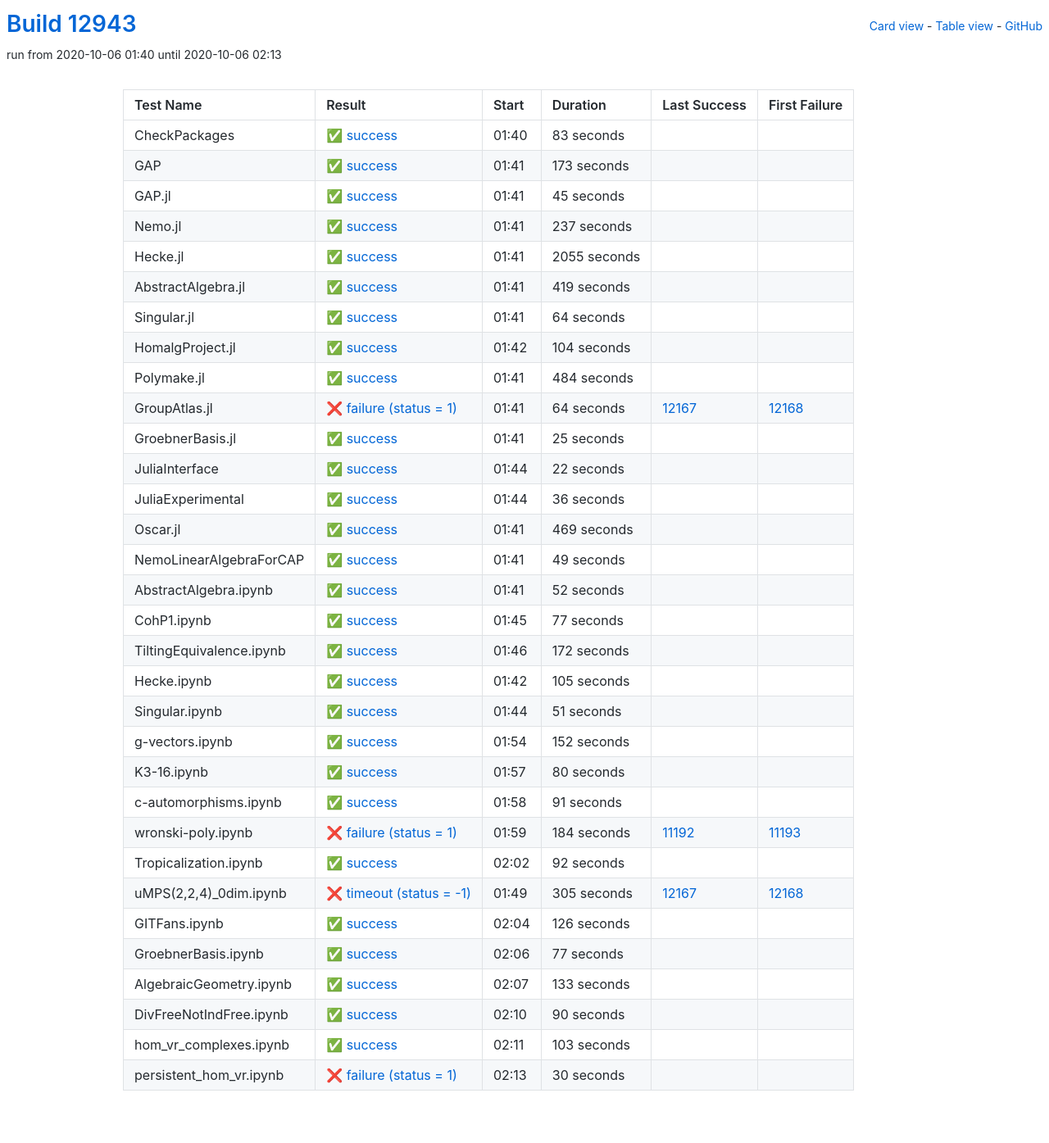
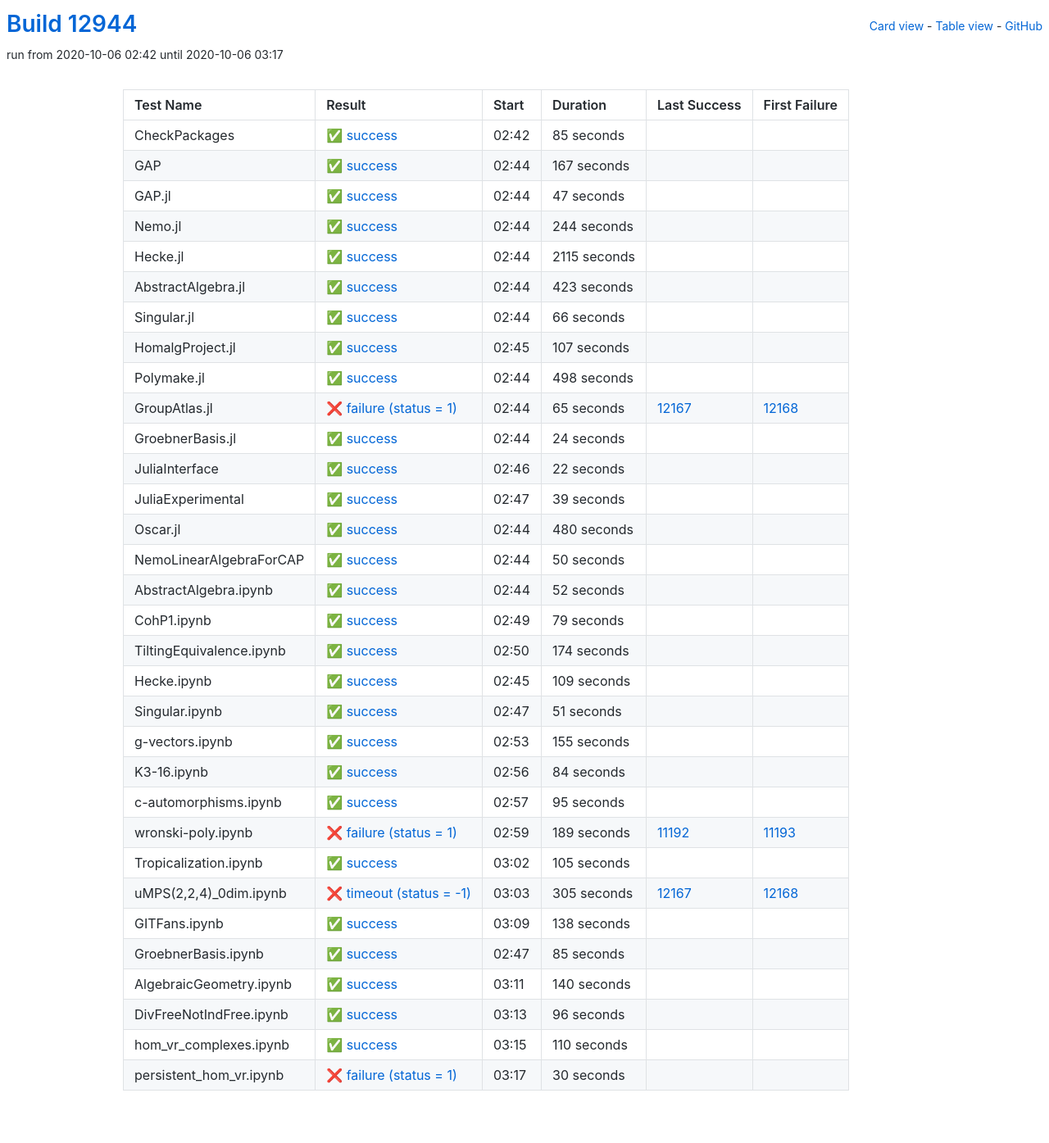
Before and after one commit to oscar-system/oscar-ci-status, a Jekyll site: the page built from table.html, in a window 1280 px wide. Shown: the whole page at 82% size. Built offline with Jekyll 4.4.1, drawn with Linux system fonts in a browser that asks for light colours.

Commit message:
Build #12944

```diff
--- a/_data/ci.yml
+++ b/_data/ci.yml
@@ -1,6 +1,6 @@
 ---
-build: 12943
-build_url: https://oscarci.mathematik.uni-kl.de/job/oscar/12943/
+build: 12944
+build_url: https://oscarci.mathematik.uni-kl.de/job/oscar/12944/
 job: oscar
 organization: oscar-system
 repo: oscar-ci-status
@@ -8,140 +8,140 @@
 tests:
 - name: CheckPackages
   id: checkpackages
-  log: https://oscarci.mathematik.uni-kl.de/job/oscar/12943/artifact/logs/build-12943/CheckPackages.log
-  start: 2020-10-06 01:40
+  log: https://oscarci.mathematik.uni-kl.de/job/oscar/12944/artifact/logs/build-12944/CheckPackages.log
+  start: 2020-10-06 02:42
   success: true
   exitcode: 0
   status: success
-  duration: 83
+  duration: 85
   last_success: false
   last_success_url:
   first_failure: false
   first_failure_url:
 - name: GAP
   id: gap
-  log: https://oscarci.mathematik.uni-kl.de/job/oscar/12943/artifact/logs/build-12943/GAP.log
-  start: 2020-10-06 01:41
+  log: https://oscarci.mathematik.uni-kl.de/job/oscar/12944/artifact/logs/build-12944/GAP.log
+  start: 2020-10-06 02:44
   success: true
   exitcode: 0
   status: success
-  duration: 173
+  duration: 167
   last_success: false
   last_success_url:
   first_failure: false
   first_failure_url:
 - name: GAP.jl
   id: gap-jl
-  log: https://oscarci.mathematik.uni-kl.de/job/oscar/12943/artifact/logs/build-12943/GAP.jl.log
-  start: 2020-10-06 01:41
+  log: https://oscarci.mathematik.uni-kl.de/job/oscar/12944/artifact/logs/build-12944/GAP.jl.log
+  start: 2020-10-06 02:44
   success: true
   exitcode: 0
   status: success
-  duration: 45
+  duration: 47
   last_success: false
   last_success_url:
   first_failure: false
   first_failure_url:
 - name: Nemo.jl
   id: nemo-jl
-  log: https://oscarci.mathematik.uni-kl.de/job/oscar/12943/artifact/logs/build-12943/Nemo.jl.log
-  start: 2020-10-06 01:41
+  log: https://oscarci.mathematik.uni-kl.de/job/oscar/12944/artifact/logs/build-12944/Nemo.jl.log
+  start: 2020-10-06 02:44
   success: true
   exitcode: 0
   status: success
-  duration: 237
+  duration: 244
   last_success: false
   last_success_url:
   first_failure: false
   first_failure_url:
 - name: Hecke.jl
   id: hecke-jl
-  log: https://oscarci.mathematik.uni-kl.de/job/oscar/12943/artifact/logs/build-12943/Hecke.jl.log
-  start: 2020-10-06 01:41
+  log: https://oscarci.mathematik.uni-kl.de/job/oscar/12944/artifact/logs/build-12944/Hecke.jl.log
+  start: 2020-10-06 02:44
   success: true
   exitcode: 0
   status: success
-  duration: 2055
+  duration: 2115
   last_success: false
   last_success_url:
   first_failure: false
   first_failure_url:
 - name: AbstractAlgebra.jl
   id: abstractalgebra-jl
-  log: https://oscarci.mathematik.uni-kl.de/job/oscar/12943/artifact/logs/build-12943/AbstractAlgebra.jl.log
-  start: 2020-10-06 01:41
+  log: https://oscarci.mathematik.uni-kl.de/job/oscar/12944/artifact/logs/build-12944/AbstractAlgebra.jl.log
+  start: 2020-10-06 02:44
   success: true
   exitcode: 0
   status: success
-  duration: 419
+  duration: 423
   last_success: false
   last_success_url:
   first_failure: false
   first_failure_url:
 - name: Singular.jl
   id: singular-jl
-  log: https://oscarci.mathematik.uni-kl.de/job/oscar/12943/artifact/logs/build-12943/Singular.jl.log
-  start: 2020-10-06 01:41
+  log: https://oscarci.mathematik.uni-kl.de/job/oscar/12944/artifact/logs/build-12944/Singular.jl.log
+  start: 2020-10-06 02:44
   success: true
   exitcode: 0
   status: success
-  duration: 64
+  duration: 66
   last_success: false
   last_success_url:
   first_failure: false
   first_failure_url:
 - name: HomalgProject.jl
   id: homalgproject-jl
-  log: https://oscarci.mathematik.uni-kl.de/job/oscar/12943/artifact/logs/build-12943/HomalgProject.jl.log
-  start: 2020-10-06 01:42
+  log: https://oscarci.mathematik.uni-kl.de/job/oscar/12944/artifact/logs/build-12944/HomalgProject.jl.log
+  start: 2020-10-06 02:45
   success: true
   exitcode: 0
   status: success
-  duration: 104
+  duration: 107
   last_success: false
   last_success_url:
   first_failure: false
   first_failure_url:
 - name: Polymake.jl
   id: polymake-jl
-  log: https://oscarci.mathematik.uni-kl.de/job/oscar/12943/artifact/logs/build-12943/Polymake.jl.log
-  start: 2020-10-06 01:41
+  log: https://oscarci.mathematik.uni-kl.de/job/oscar/12944/artifact/logs/build-12944/Polymake.jl.log
+  start: 2020-10-06 02:44
   success: true
   exitcode: 0
   status: success
-  duration: 484
+  duration: 498
   last_success: false
   last_success_url:
   first_failure: false
   first_failure_url:
 - name: GroupAtlas.jl
   id: groupatlas-jl
-  log: https://oscarci.mathematik.uni-kl.de/job/oscar/12943/artifact/logs/build-12943/GroupAtlas.jl.log
-  start: 2020-10-06 01:41
+  log: https://oscarci.mathematik.uni-kl.de/job/oscar/12944/artifact/logs/build-12944/GroupAtlas.jl.log
+  start: 2020-10-06 02:44
   success: false
   exitcode: 1
   status: failure
-  duration: 64
+  duration: 65
   last_success: 12167
   last_success_url: https://oscarci.mathematik.uni-kl.de/job/oscar/12167/
   first_failure: 12168
   first_failure_url: https://oscarci.mathematik.uni-kl.de/job/oscar/12168/
 - name: GroebnerBasis.jl
   id: groebnerbasis-jl
-  log: https://oscarci.mathematik.uni-kl.de/job/oscar/12943/artifact/logs/build-12943/GroebnerBasis.jl.log
-  start: 2020-10-06 01:41
+  log: https://oscarci.mathematik.uni-kl.de/job/oscar/12944/artifact/logs/build-12944/GroebnerBasis.jl.log
+  start: 2020-10-06 02:44
   success: true
   exitcode: 0
   status: success
-  duration: 25
+  duration: 24
   last_success: false
   last_success_url:
   first_failure: false
   first_failure_url:
 - name: JuliaInterface
   id: juliainterface
-  log: https://oscarci.mathematik.uni-kl.de/job/oscar/12943/artifact/logs/build-12943/JuliaInterface.log
-  start: 2020-10-06 01:44
+  log: https://oscarci.mathematik.uni-kl.de/job/oscar/12944/artifact/logs/build-12944/JuliaInterface.log
+  start: 2020-10-06 02:46
   success: true
   exitcode: 0
   status: success
@@ -152,44 +152,44 @@
   first_failure_url:
 - name: JuliaExperimental
   id: juliaexperimental
-  log: https://oscarci.mathematik.uni-kl.de/job/oscar/12943/artifact/logs/build-12943/JuliaExperimental.log
-  start: 2020-10-06 01:44
+  log: https://oscarci.mathematik.uni-kl.de/job/oscar/12944/artifact/logs/build-12944/JuliaExperimental.log
+  start: 2020-10-06 02:47
   success: true
   exitcode: 0
   status: success
-  duration: 36
+  duration: 39
   last_success: false
   last_success_url:
   first_failure: false
   first_failure_url:
 - name: Oscar.jl
   id: oscar-jl
-  log: https://oscarci.mathematik.uni-kl.de/job/oscar/12943/artifact/logs/build-12943/Oscar.jl.log
-  start: 2020-10-06 01:41
+  log: https://oscarci.mathematik.uni-kl.de/job/oscar/12944/artifact/logs/build-12944/Oscar.jl.log
+  start: 2020-10-06 02:44
   success: true
   exitcode: 0
   status: success
-  duration: 469
+  duration: 480
   last_success: false
   last_success_url:
   first_failure: false
   first_failure_url:
 - name: NemoLinearAlgebraForCAP
   id: nemolinearalgebraforcap
-  log: https://oscarci.mathematik.uni-kl.de/job/oscar/12943/artifact/logs/build-12943/NemoLinearAlgebraForCAP.log
-  start: 2020-10-06 01:41
+  log: https://oscarci.mathematik.uni-kl.de/job/oscar/12944/artifact/logs/build-12944/NemoLinearAlgebraForCAP.log
+  start: 2020-10-06 02:44
   success: true
   exitcode: 0
   status: success
-  duration: 49
+  duration: 50
   last_success: false
   last_success_url:
   first_failure: false
   first_failure_url:
 - name: AbstractAlgebra.ipynb
   id: abstractalgebra-ipynb
-  log: https://oscarci.mathematik.uni-kl.de/job/oscar/12943/artifact/logs/build-12943/AbstractAlgebra.ipynb.log
-  start: 2020-10-06 01:41
+  log: https://oscarci.mathematik.uni-kl.de/job/oscar/12944/artifact/logs/build-12944/AbstractAlgebra.ipynb.log
+  start: 2020-10-06 02:44
   success: true
   exitcode: 0
   status: success
@@ -200,44 +200,44 @@
   first_failure_url:
 - name: CohP1.ipynb
   id: cohp1-ipynb
-  log: https://oscarci.mathematik.uni-kl.de/job/oscar/12943/artifact/logs/build-12943/CohP1.ipynb.log
-  start: 2020-10-06 01:45
+  log: https://oscarci.mathematik.uni-kl.de/job/oscar/12944/artifact/logs/build-12944/CohP1.ipynb.log
+  start: 2020-10-06 02:49
   success: true
   exitcode: 0
   status: success
-  duration: 77
+  duration: 79
   last_success: false
   last_success_url:
   first_failure: false
   first_failure_url:
 - name: TiltingEquivalence.ipynb
   id: tiltingequivalence-ipynb
-  log: https://oscarci.mathematik.uni-kl.de/job/oscar/12943/artifact/logs/build-12943/TiltingEquivalence.ipynb.log
-  start: 2020-10-06 01:46
+  log: https://oscarci.mathematik.uni-kl.de/job/oscar/12944/artifact/logs/build-12944/TiltingEquivalence.ipynb.log
+  start: 2020-10-06 02:50
   success: true
   exitcode: 0
   status: success
-  duration: 172
+  duration: 174
   last_success: false
   last_success_url:
   first_failure: false
   first_failure_url:
 - name: Hecke.ipynb
   id: hecke-ipynb
-  log: https://oscarci.mathematik.uni-kl.de/job/oscar/12943/artifact/logs/build-12943/Hecke.ipynb.log
-  start: 2020-10-06 01:42
+  log: https://oscarci.mathematik.uni-kl.de/job/oscar/12944/artifact/logs/build-12944/Hecke.ipynb.log
+  start: 2020-10-06 02:45
   success: true
   exitcode: 0
   status: success
-  duration: 105
+  duration: 109
   last_success: false
   last_success_url:
   first_failure: false
   first_failure_url:
 - name: Singular.ipynb
   id: singular-ipynb
-  log: https://oscarci.mathematik.uni-kl.de/job/oscar/12943/artifact/logs/build-12943/Singular.ipynb.log
-  start: 2020-10-06 01:44
+  log: https://oscarci.mathematik.uni-kl.de/job/oscar/12944/artifact/logs/build-12944/Singular.ipynb.log
+  start: 2020-10-06 02:47
   success: true
   exitcode: 0
   status: success
@@ -248,68 +248,68 @@
   first_failure_url:
 - name: g-vectors.ipynb
   id: g-vectors-ipynb
-  log: https://oscarci.mathematik.uni-kl.de/job/oscar/12943/artifact/logs/build-12943/g-vectors.ipynb.log
-  start: 2020-10-06 01:54
+  log: https://oscarci.mathematik.uni-kl.de/job/oscar/12944/artifact/logs/build-12944/g-vectors.ipynb.log
+  start: 2020-10-06 02:53
   success: true
   exitcode: 0
   status: success
-  duration: 152
+  duration: 155
   last_success: false
   last_success_url:
   first_failure: false
   first_failure_url:
 - name: K3-16.ipynb
   id: k3-16-ipynb
-  log: https://oscarci.mathematik.uni-kl.de/job/oscar/12943/artifact/logs/build-12943/K3-16.ipynb.log
-  start: 2020-10-06 01:57
+  log: https://oscarci.mathematik.uni-kl.de/job/oscar/12944/artifact/logs/build-12944/K3-16.ipynb.log
+  start: 2020-10-06 02:56
   success: true
   exitcode: 0
   status: success
-  duration: 80
+  duration: 84
   last_success: false
   last_success_url:
   first_failure: false
   first_failure_url:
 - name: c-automorphisms.ipynb
   id: c-automorphisms-ipynb
-  log: https://oscarci.mathematik.uni-kl.de/job/oscar/12943/artifact/logs/build-12943/c-automorphisms.ipynb.log
-  start: 2020-10-06 01:58
+  log: https://oscarci.mathematik.uni-kl.de/job/oscar/12944/artifact/logs/build-12944/c-automorphisms.ipynb.log
+  start: 2020-10-06 02:57
   success: true
   exitcode: 0
   status: success
-  duration: 91
+  duration: 95
   last_success: false
   last_success_url:
   first_failure: false
   first_failure_url:
 - name: wronski-poly.ipynb
   id: wronski-poly-ipynb
-  log: https://oscarci.mathematik.uni-kl.de/job/oscar/12943/artifact/logs/build-12943/wronski-poly.ipynb.log
-  start: 2020-10-06 01:59
+  log: https://oscarci.mathematik.uni-kl.de/job/oscar/12944/artifact/logs/build-12944/wronski-poly.ipynb.log
+  start: 2020-10-06 02:59
   success: false
   exitcode: 1
   status: failure
-  duration: 184
+  duration: 189
   last_success: 11192
   last_success_url: https://oscarci.mathematik.uni-kl.de/job/oscar/11192/
   first_failure: 11193
   first_failure_url: https://oscarci.mathematik.uni-kl.de/job/oscar/11193/
 - name: Tropicalization.ipynb
   id: tropicalization-ipynb
-  log: https://oscarci.mathematik.uni-kl.de/job/oscar/12943/artifact/logs/build-12943/Tropicalization.ipynb.log
-  start: 2020-10-06 02:02
+  log: https://oscarci.mathematik.uni-kl.de/job/oscar/12944/artifact/logs/build-12944/Tropicalization.ipynb.log
+  start: 2020-10-06 03:02
   success: true
   exitcode: 0
   status: success
-  duration: 92
+  duration: 105
   last_success: false
   last_success_url:
   first_failure: false
   first_failure_url:
 - name: uMPS(2,2,4)_0dim.ipynb
   id: umps-2-2-4-0dim-ipynb
-  log: https://oscarci.mathematik.uni-kl.de/job/oscar/12943/artifact/logs/build-12943/uMPS-2-2-4-_0dim.ipynb.log
-  start: 2020-10-06 01:49
+  log: https://oscarci.mathematik.uni-kl.de/job/oscar/12944/artifact/logs/build-12944/uMPS-2-2-4-_0dim.ipynb.log
+  start: 2020-10-06 03:03
   success: false
   exitcode: -1
   status: timeout
@@ -320,68 +320,68 @@
   first_failure_url: https://oscarci.mathematik.uni-kl.de/job/oscar/12168/
 - name: GITFans.ipynb
   id: gitfans-ipynb
-  log: https://oscarci.mathematik.uni-kl.de/job/oscar/12943/artifact/logs/build-12943/GITFans.ipynb.log
-  start: 2020-10-06 02:04
+  log: https://oscarci.mathematik.uni-kl.de/job/oscar/12944/artifact/logs/build-12944/GITFans.ipynb.log
+  start: 2020-10-06 03:09
   success: true
   exitcode: 0
   status: success
-  duration: 126
+  duration: 138
   last_success: false
   last_success_url:
   first_failure: false
   first_failure_url:
 - name: GroebnerBasis.ipynb
   id: groebnerbasis-ipynb
-  log: https://oscarci.mathematik.uni-kl.de/job/oscar/12943/artifact/logs/build-12943/GroebnerBasis.ipynb.log
-  start: 2020-10-06 02:06
+  log: https://oscarci.mathematik.uni-kl.de/job/oscar/12944/artifact/logs/build-12944/GroebnerBasis.ipynb.log
+  start: 2020-10-06 02:47
   success: true
   exitcode: 0
   status: success
-  duration: 77
+  duration: 85
   last_success: false
   last_success_url:
   first_failure: false
   first_failure_url:
 - name: AlgebraicGeometry.ipynb
   id: algebraicgeometry-ipynb
-  log: https://oscarci.mathematik.uni-kl.de/job/oscar/12943/artifact/logs/build-12943/AlgebraicGeometry.ipynb.log
-  start: 2020-10-06 02:07
+  log: https://oscarci.mathematik.uni-kl.de/job/oscar/12944/artifact/logs/build-12944/AlgebraicGeometry.ipynb.log
+  start: 2020-10-06 03:11
   success: true
   exitcode: 0
   status: success
-  duration: 133
+  duration: 140
   last_success: false
   last_success_url:
   first_failure: false
   first_failure_url:
 - name: DivFreeNotIndFree.ipynb
   id: divfreenotindfree-ipynb
-  log: https://oscarci.mathematik.uni-kl.de/job/oscar/12943/artifact/logs/build-12943/DivFreeNotIndFree.ipynb.log
-  start: 2020-10-06 02:10
+  log: https://oscarci.mathematik.uni-kl.de/job/oscar/12944/artifact/logs/build-12944/DivFreeNotIndFree.ipynb.log
+  start: 2020-10-06 03:13
   success: true
   exitcode: 0
   status: success
-  duration: 90
+  duration: 96
   last_success: false
   last_success_url:
   first_failure: false
   first_failure_url:
 - name: hom_vr_complexes.ipynb
   id: hom-vr-complexes-ipynb
-  log: https://oscarci.mathematik.uni-kl.de/job/oscar/12943/artifact/logs/build-12943/hom_vr_complexes.ipynb.log
-  start: 2020-10-06 02:11
+  log: https://oscarci.mathematik.uni-kl.de/job/oscar/12944/artifact/logs/build-12944/hom_vr_complexes.ipynb.log
+  start: 2020-10-06 03:15
   success: true
   exitcode: 0
   status: success
-  duration: 103
+  duration: 110
   last_success: false
   last_success_url:
   first_failure: false
   first_failure_url:
 - name: persistent_hom_vr.ipynb
   id: persistent-hom-vr-ipynb
-  log: https://oscarci.mathematik.uni-kl.de/job/oscar/12943/artifact/logs/build-12943/persistent_hom_vr.ipynb.log
-  start: 2020-10-06 02:13
+  log: https://oscarci.mathematik.uni-kl.de/job/oscar/12944/artifact/logs/build-12944/persistent_hom_vr.ipynb.log
+  start: 2020-10-06 03:17
   success: false
   exitcode: 1
   status: failure
```
Also changed, not shown: README.md.
